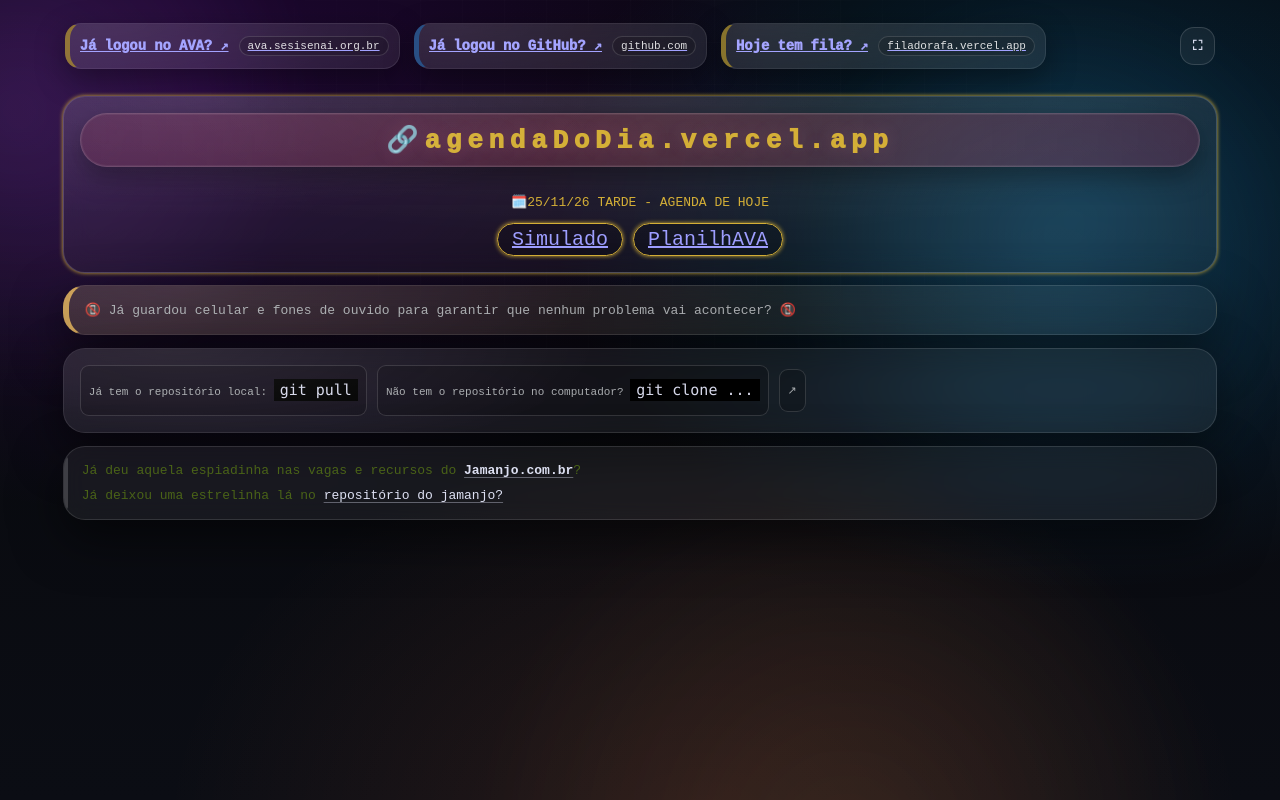
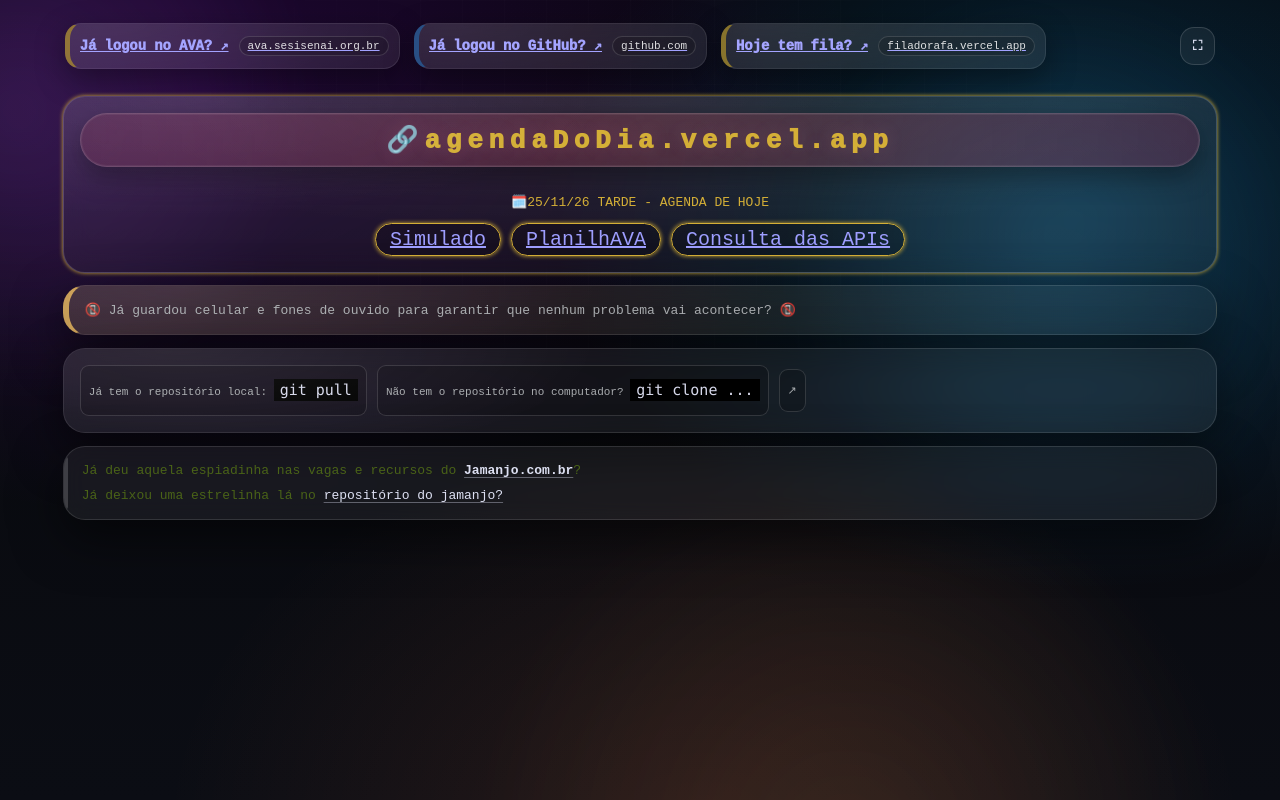
Before and after one commit to rafaellindemann/agendadodia, a plain HTML site: page index.html in a window 1280 px wide. Drawn offline with Linux system fonts and the light colour scheme.

Commit message:
Update index.html

```diff
--- a/index.html
+++ b/index.html
@@ -65,6 +65,7 @@
         <ul class="tarefas">
           <li class="tarefa"> <a href="https://drive.google.com/drive/folders/1T2Qa31iglU7ki1mKLfkhnq0zcH8NaWye?usp=sharing">Simulado</a> </li>
           <li class="tarefa"> <a href="https://docs.google.com/spreadsheets/d/1b5bR9ybf7ubYVQssc0grx2ScxUJSwjPjxyrVvwGMa_g/edit?usp=sharing">PlanilhAVA</a> </li>
+          <li class="tarefa"> <a href="https://github.com/rafaellindemann/2026_2_arquivosDeAula/blob/main/2aV-tiin/simulado-pratico/src/App.jsx">Consulta das APIs</a> </li>
           <!-- <li class="tarefa"> TODOS OS EXERCÍCIOS DO {#0081} (prova será dia 18/11)</li>
           <li class="tarefa"> PREPARAÇÃO PRA APRESENTAÇÃO DO MUNDO SENAI PRA AMANHÃ </li>
           <li class="tarefa"> 1: SITE; 2: APRESENTAÇÃO; 3: FLYER (nome do projeto, pequeno resumo, link do site e nomes e contatos de vocês)</li> -->
```
